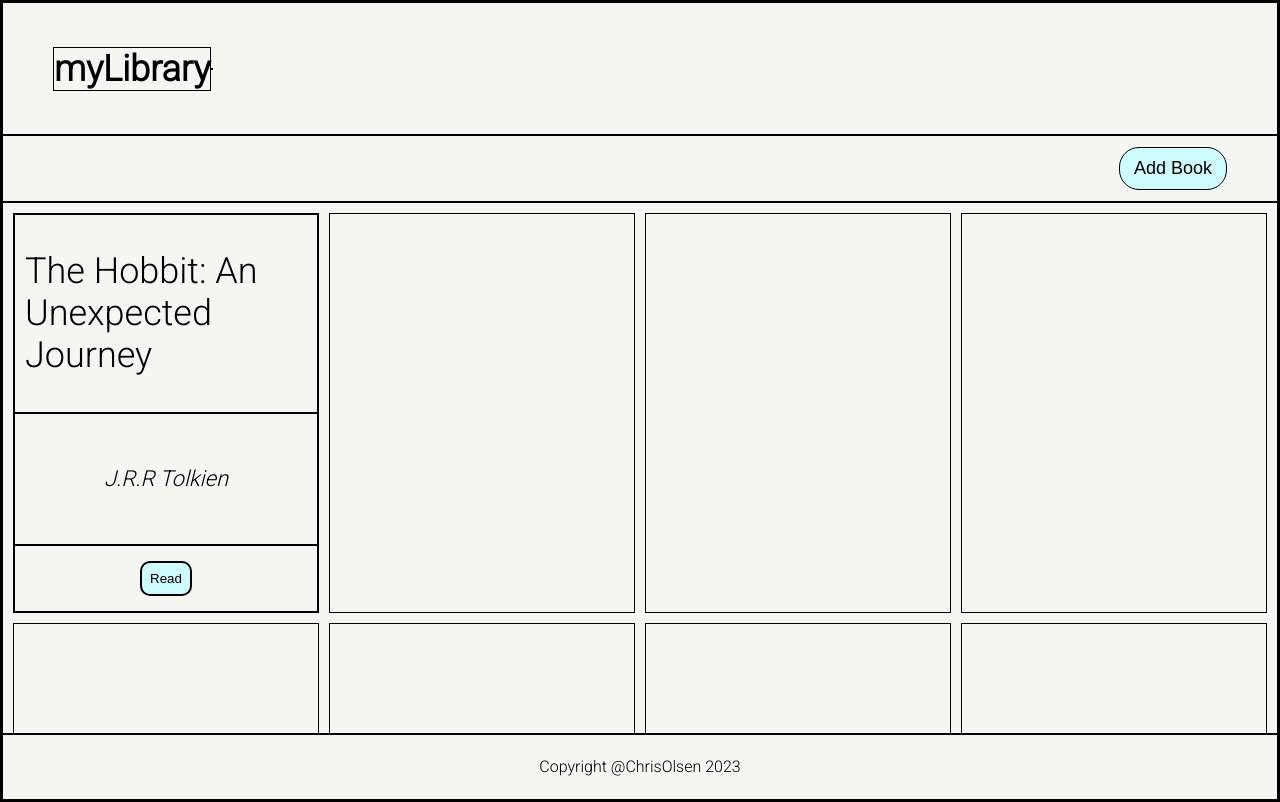
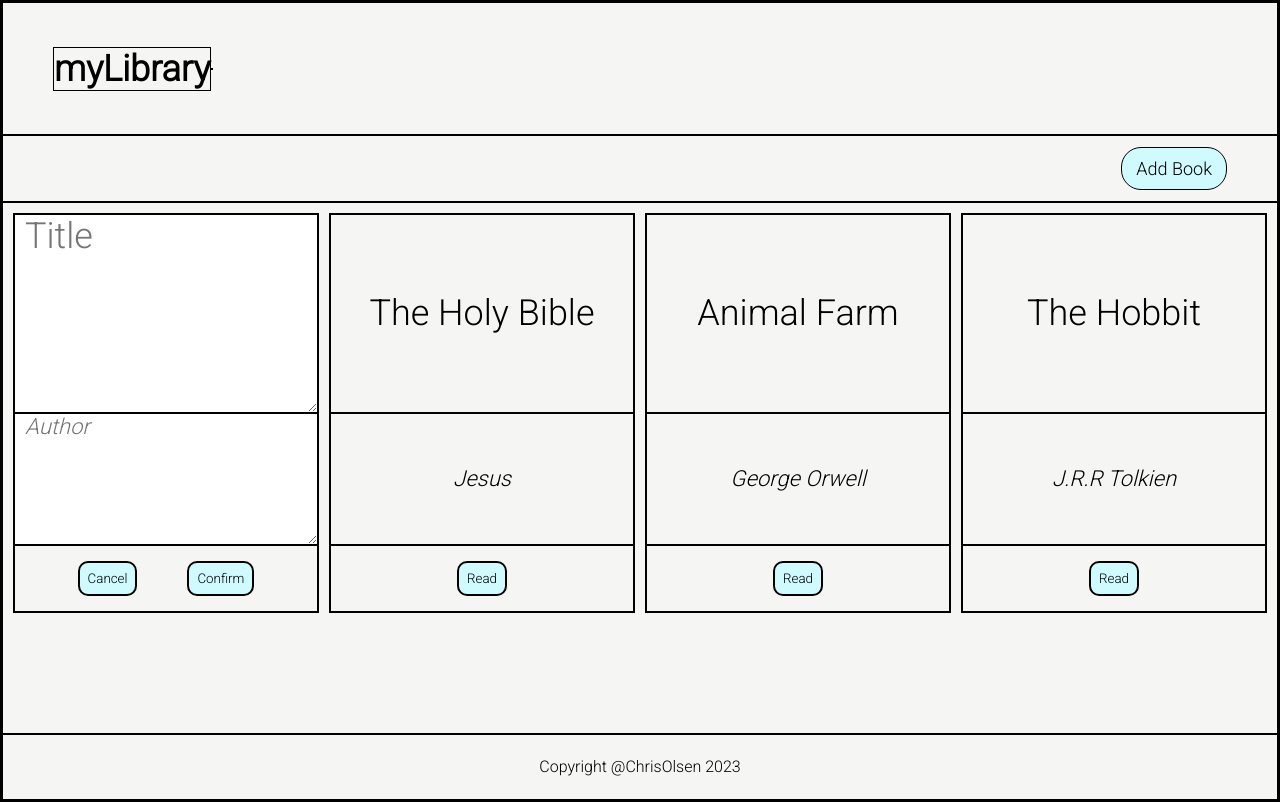
Before and after one commit to ChrisEOlsen/Odin-Library, a plain HTML site: page index.html in a window 1280 px wide. Both pictures are taken after a click on the button "Add Book". Drawn offline with Linux system fonts and the light colour scheme.

Commit message:
user input for new book functionality complete

```diff
--- a/index.html
+++ b/index.html
@@ -22,33 +22,9 @@
       <button class="add-book">Add Book</button>
     </div>
     <div class="library-area">
-      <div data-bookNum="0" class="book">
-        <div class="title">The Hobbit: An Unexpected Journey</div>
-        <!--This fontsize needs to be changed based on num chars of title-->
-        <div class="author">J.R.R Tolkien</div>
-        <div class="read-button"><button>Read</button></div>
-      </div>
-      <div></div>
-      <div></div>
-      <div></div>
-      <div></div>
-      <div></div>
-      <div></div>
-      <div></div>
-      <div></div>
-      <div></div>
-      <div></div>
-      <div></div>
-      <div></div>
-      <div></div>
-      <div></div>
-      <div></div>
-      <div></div>
-      <div></div>
-      <div></div>
-      <div></div>
-      <div></div>
+
     </div>
     <div class="footer">Copyright @ChrisOlsen 2023</div>
   </body>
+  <script src="index.js"></script>
 </html>
--- a/index.js
+++ b/index.js
@@ -1,5 +1,86 @@
 let myLibrary = []
 
-function Book() {}
+function Book(title, author, id) {
+  this.title = title
+  this.author = author
+  this.id = id
+}
 
-function addBookToLibrary() {}
+function saveToLibrary(book) {
+  myLibrary.push(book)
+}
+
+function saveDemoBooks() {
+  const book1 = new Book("The Hobbit", "J.R.R Tolkien", myLibrary.length)
+  saveToLibrary(book1)
+  const book2 = new Book("Animal Farm", "George Orwell", myLibrary.length)
+  saveToLibrary(book2)
+  const book3 = new Book("The Holy Bible", "Jesus", myLibrary.length)
+  saveToLibrary(book3)
+}
+
+const libraryArea = document.querySelector(".library-area")
+const addBook = document.querySelector(".add-book")
+
+function displaySavedBooks(arr) {
+  for (let i = 0; i < arr.length; i++) {
+    const newBook = document.createElement("book")
+    newBook.classList.add("book")
+    newBook.innerHTML =
+      `<div class="title">` +
+      arr[i].title +
+      `</div>
+      <div class="author">` +
+      arr[i].author +
+      `</div>
+      <div class="read-button">
+        <button>Read</button>
+      </div>`
+    libraryArea.prepend(newBook)
+  }
+}
+//Create array content
+saveDemoBooks()
+//Load all demo books
+displaySavedBooks(myLibrary)
+
+let addBookActive = false
+
+addBook.addEventListener("click", () => {
+  if (!addBookActive) {
+    addBookActive = true
+    const newBookPrompt = document.createElement("newBookPrompt")
+    newBookPrompt.classList.add("new-book-prompt")
+    newBookPrompt.innerHTML = `
+      <textarea class="input-title" cols="30" rows="10" placeholder="Title"></textarea>
+      <textarea class="input-author" cols="30" rows="10" placeholder="Author"></textarea>
+      <div class="input-buttons">
+        <button class="cancel">Cancel</button>
+        <button class="confirm">Confirm</button>
+      </div>
+    `
+    libraryArea.prepend(newBookPrompt)
+
+    const cancel = document.querySelector(".cancel")
+    cancel.addEventListener("click", () => {
+      addBookActive = false
+      libraryArea.removeChild(newBookPrompt)
+    })
+    const confirm = document.querySelector(".confirm")
+    confirm.addEventListener("click", () => {
+      addBookActive = false
+      const title = document.querySelector(".input-title")
+      const author = document.querySelector(".input-author")
+      const newBook = new Book(title.value, author.value, myLibrary.length + 1)
+      saveToLibrary(newBook)
+      function removeAllChildNodes(parent) {
+        while (parent.firstChild) {
+          parent.removeChild(parent.firstChild)
+        }
+      }
+      removeAllChildNodes(libraryArea)
+      displaySavedBooks(myLibrary)
+      console.log(myLibrary)
+    })
+  }
+})
--- a/style.css
+++ b/style.css
@@ -4,13 +4,13 @@
   border: 1px solid black;
   outline: none;
   box-sizing: border-box;
+  font-family: "Nunito Sans", sans-serif;
+  font-family: "Roboto", sans-serif;
 }
 
 body {
   height: 100vh;
   background-color: #f5f5f4;
-  font-family: "Nunito Sans", sans-serif;
-  font-family: "Roboto", sans-serif;
   display: grid;
   grid-template-rows: 1fr 0.5fr 4fr 0.5fr;
 }
@@ -50,30 +50,49 @@ body {
 .library-area > * {
   height: 400px;
 }
-.book {
+.book,
+.new-book-prompt {
   display: grid;
   grid-template-rows: 3fr 2fr 1fr;
 }
 .title,
 .author,
-.read-button {
+.read-button,
+.input-title,
+.input-author {
   display: flex;
   align-items: center;
   justify-content: center;
   padding: 0 10px 0 10px;
+  overflow-wrap: anywhere;
 }
-.title {
+.title,
+.input-title {
   font-size: 36px;
 }
-.author {
+.author,
+.input-author {
   font-size: 22px;
   font-style: italic;
 }
-.read-button button {
+.read-button button,
+.input-buttons button {
   padding: 8px;
   border: 2px solid black;
   border-radius: 10px;
   background-color: #cffafe;
+}
+.input-buttons {
+  display: flex;
+  justify-content: center;
+  align-items: center;
+  gap: 50px;
+}
+.input-buttons button:nth-child(1):hover {
+  background-color: #dc2626;
+}
+.input-buttons button:nth-child(2):hover {
+  background-color: #34d399;
 }
 
 .footer {
```
